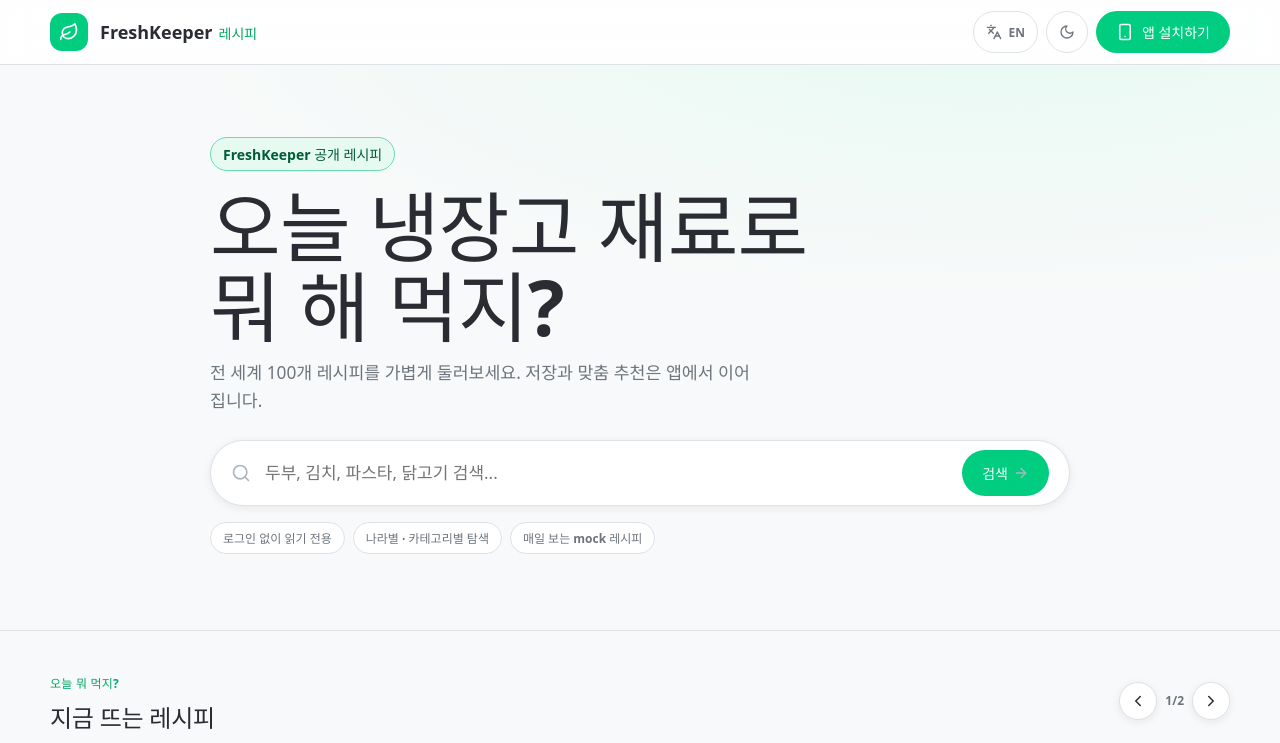
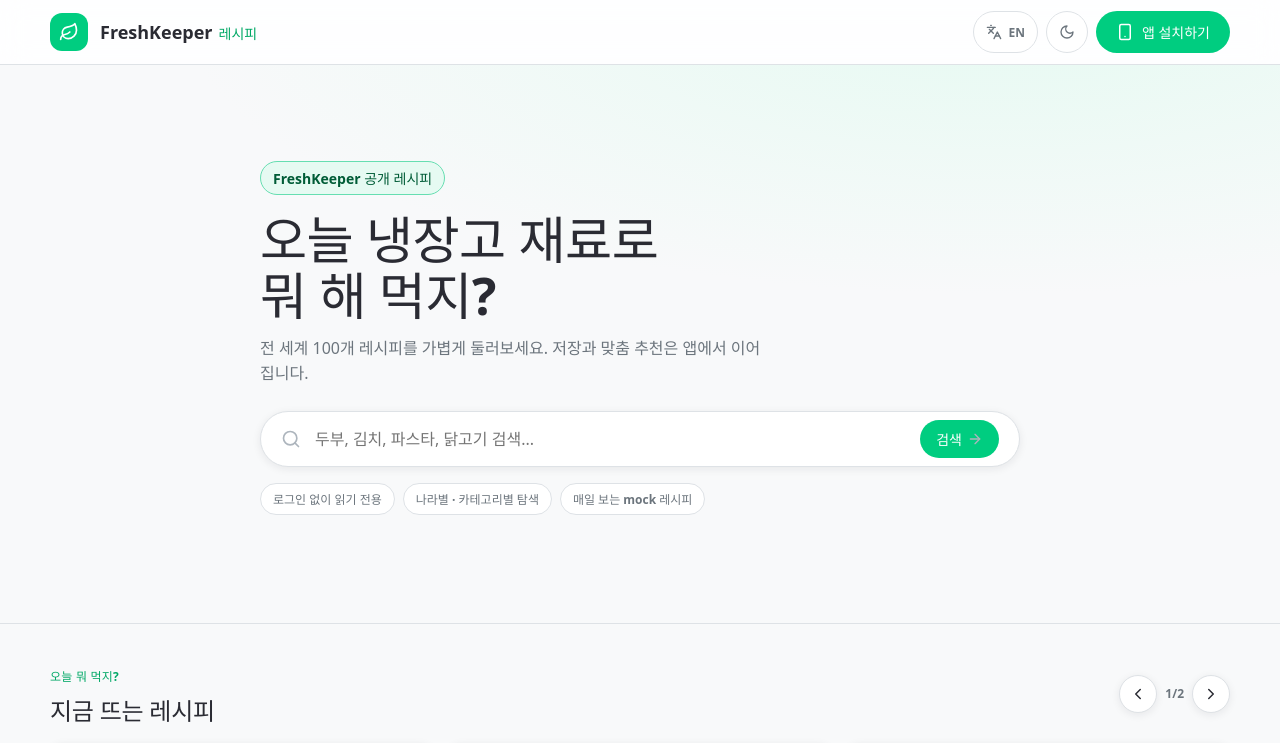
Before and after one commit to clipo-corp/web_fridgeProject_recipe, a React (Vite) app: page / in a window 1280 px wide. Shown: the top 743 px of the page. Built offline with nearby package versions, Linux system fonts and the light colour scheme.

Commit message:
Use padding to enlarge catalog hero

```diff
--- a/src/styles/catalog.css
+++ b/src/styles/catalog.css
@@ -236,14 +236,14 @@ main {
 .hero__inner {
   width: min(1180px, calc(100% - 2 * var(--space-2xl)));
   margin: 0 auto;
-  padding: 72px 0 76px;
-  max-width: 860px;
+  padding: 96px 0 108px;
+  max-width: 760px;
 }
 
 .hero h1 {
   margin: var(--space-lg) 0 var(--space-md);
-  font-size: clamp(2.9rem, 6.2vw, 4.8rem);
-  line-height: 1.04;
+  font-size: clamp(2rem, 5vw, 3.2rem);
+  line-height: 1.1;
   font-weight: 800;
   letter-spacing: -0.01em;
   color: var(--text);
@@ -252,8 +252,8 @@ main {
 .hero p {
   max-width: 56ch;
   color: var(--text-secondary);
-  font-size: clamp(1rem, 1.35vw, 1.2rem);
-  line-height: 1.65;
+  font-size: var(--type-body-size);
+  line-height: 1.6;
 }
 
 .hero__search-wrap {
@@ -265,7 +265,7 @@ main {
   display: flex;
   align-items: center;
   gap: var(--space-md);
-  height: 66px;
+  height: var(--h-input-large);
   padding: 0 var(--space-xl);
   border-radius: var(--radius-pill);
   background: var(--bg-card);
@@ -290,7 +290,7 @@ main {
   outline: 0;
   background: transparent;
   color: var(--text);
-  font-size: 17px;
+  font-size: var(--type-body-size);
 }
 
 .hero__search-clear {
@@ -310,8 +310,8 @@ main {
   align-items: center;
   justify-content: center;
   gap: 5px;
-  height: 46px;
-  padding: 0 var(--space-xl);
+  height: 38px;
+  padding: 0 var(--space-lg);
   border: 0;
   border-radius: var(--radius-pill);
   background: var(--primary);
@@ -1565,7 +1565,7 @@ main {
   }
 
   .hero__inner {
-    padding: var(--space-3xl) 0;
+    padding: 72px 0 80px;
   }
 
   .install-band {
```
